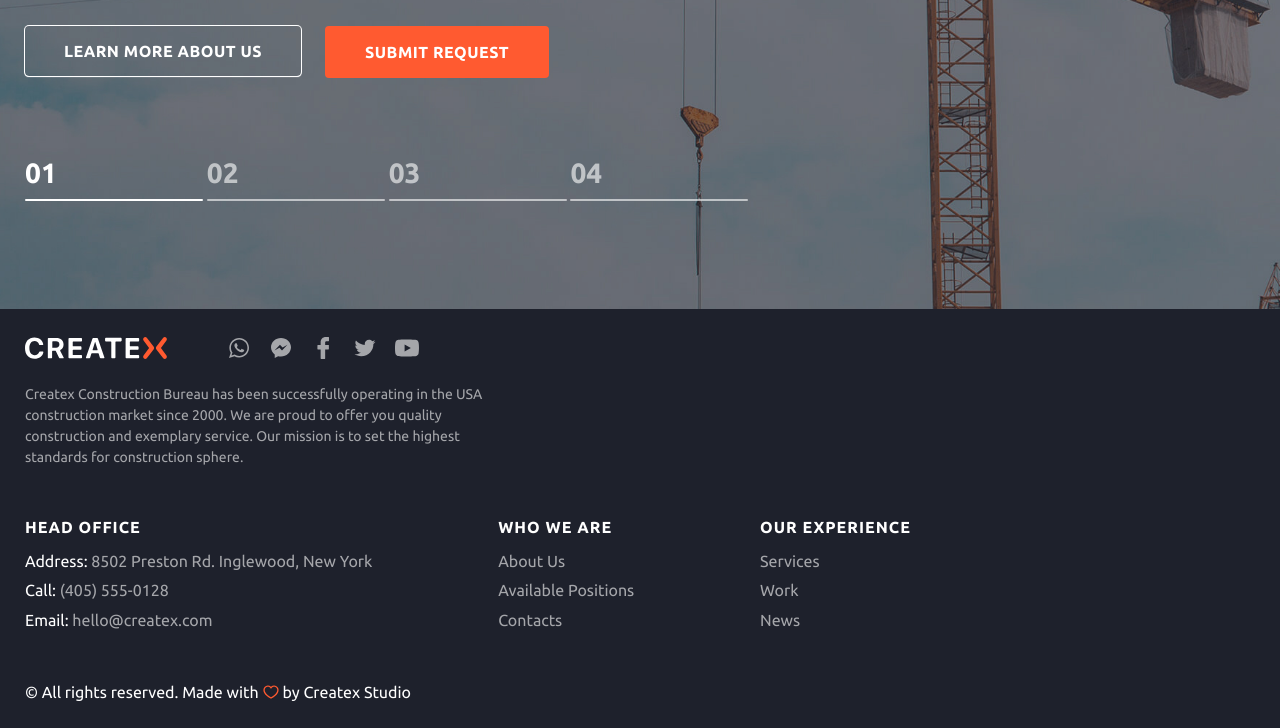
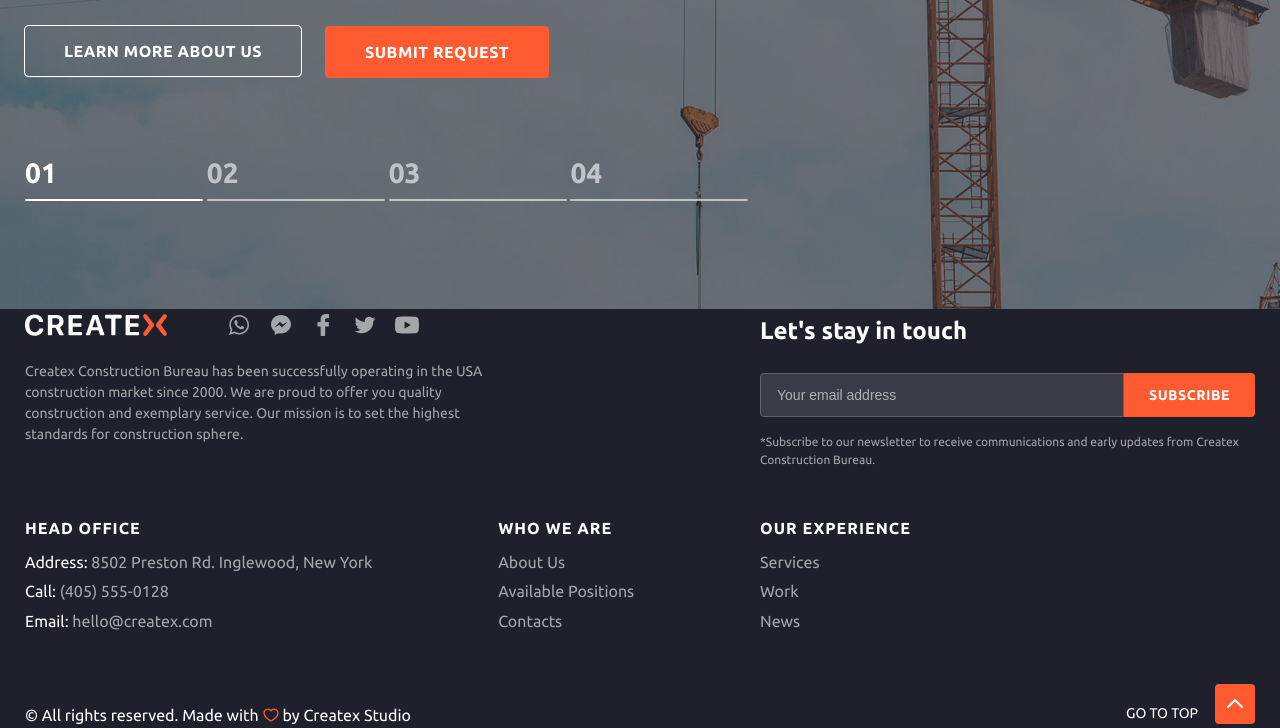
Before and after one commit to Myca11/Createx, a plain HTML site: page index.html in a window 1280 px wide. Shown: the part 491-1219 px from the top of the page. Drawn offline with Linux system fonts and the light colour scheme.

Commit message:
The footer is completely finished

```diff
--- a/index.html
+++ b/index.html
@@ -85,13 +85,16 @@
           </div>
           <p class="ful-text">Createx Construction Bureau has been successfully operating in the USA construction market since 2000. We are proud to offer you quality construction and exemplary service. Our mission is to set the highest standards for construction sphere.</p>
         </div>
-        <!-- <div class="fu-column-right">
-          <h2 class="furu-title">Let's stay in touch</h2>
+        <div class="fu-column-right">
+          <h2 class="fur-title">Let's stay in touch</h2>
           <div class="fur-text-inner">
-            <input type="text" class="fur-input">
+            <div class="fur-input-inner">
+              <input type="text" class="fur-input" placeholder="Your email address">
+              <a href="#" class="fur-btn">SUBSCRIBE</a>
+            </div>
             <div class="fur-text">*Subscribe to our newsletter to receive communications and early updates from Createx Construction Bureau.</div>
           </div>
-        </div> -->
+        </div>
       </div>
       <div class="f-inner-center">
         <div class="fc-column-left">
@@ -123,10 +126,10 @@
         <div class="fb-copyright">
           <p class="fbc-text">© All rights reserved. Made with</p>
           <img src="assets/images/emoji-heart.svg" class="fbc-emoji">
-          <p class="fbc-text">by Createx Studio </p>
+          <p class="fbc-text">by Createx Studio</p>
         </div>
 
-        <a href="#" class="fb-btn"></a>
+        <a href="#" class="fb-btn"><img src="assets/images/up-chevron.svg"></a>
       </div>
     </div>
   </footer>
--- a/style.css
+++ b/style.css
@@ -291,6 +291,74 @@ body {
   line-height: 150%;
 }
 
+/* FOOTER-UP-RIGHT */
+
+.fu-column-right {
+  max-width: 495px;
+  display: flex;
+  flex-direction: column;
+  justify-content: flex-start;
+  align-items: flex-start;
+  gap: 24px;
+}
+
+.fur-title {
+  color: #ffffff;
+  font-size: 24px;
+  font-weight: 700;
+  line-height: 150%;
+}
+
+.fur-text-inner {
+  display: flex;
+  flex-direction: column;
+  justify-content: flex-start;
+  align-items: flex-start;
+  gap: 16px;
+}
+
+.fur-input-inner {
+  display: flex;
+}
+
+.fur-input {
+  outline: none;
+  width: 364px;
+  height: 44px;
+  display: block;
+  background-color: #393c46;
+  border-radius: 4px 0 0 4px;
+  border: 1px solid #61636b;
+  padding: 0 16px;
+}
+
+.fur-input, .fur-input::placeholder {
+  color: #ffffff99;
+  font-size: 14px;
+  line-height: 150%;
+}
+
+.fur-btn {
+  width: 131px;
+  height: 44px;
+  border-radius: 0 4px 4px 0;
+  display: flex;
+  justify-content: center;
+  align-items: center;
+  text-decoration: none;
+  color: #ffffff;
+  font-size: 14px;
+  letter-spacing: 0.5px;
+  font-weight: 700;
+  background-color: #FF5A30;
+}
+
+.fur-text {
+  color: #ffffff99;
+  font-size: 12px;
+  line-height: 150%;
+}
+
 /* FOOTER-CENTER */
 
 .f-inner-center {
@@ -399,10 +467,15 @@ body {
 
 .f-inner-bottom {
   width: 100%;
+  display: flex;
+  justify-content: space-between;
+  align-items: flex-end;
 }
 
 .fb-copyright {
+  width: 386px;
   display: flex;
+  align-items: center;
   gap: 4px;
 }
 
@@ -410,3 +483,31 @@ body {
   color: white;
   font-weight: 12px;
 }
+
+.fbc-emoji {
+  width: 16px;
+}
+
+.fb-btn {
+  width: 40px;
+  height: 40px;
+  background-color: #FF5A30;
+  border-radius: 4px;
+  display: flex;
+  justify-content: center;
+  align-items: center;
+
+  position: relative;
+}
+
+.fb-btn::before {
+  content: 'GO TO TOP';
+  color: #ffffff;
+  white-space: nowrap;
+  font-size: 14px;
+  line-height: 150%;
+
+  position: absolute;
+  bottom: 0;
+  left: -89px;
+}
```
Also changed, not shown: assets/images/up-chevron.svg (added).
